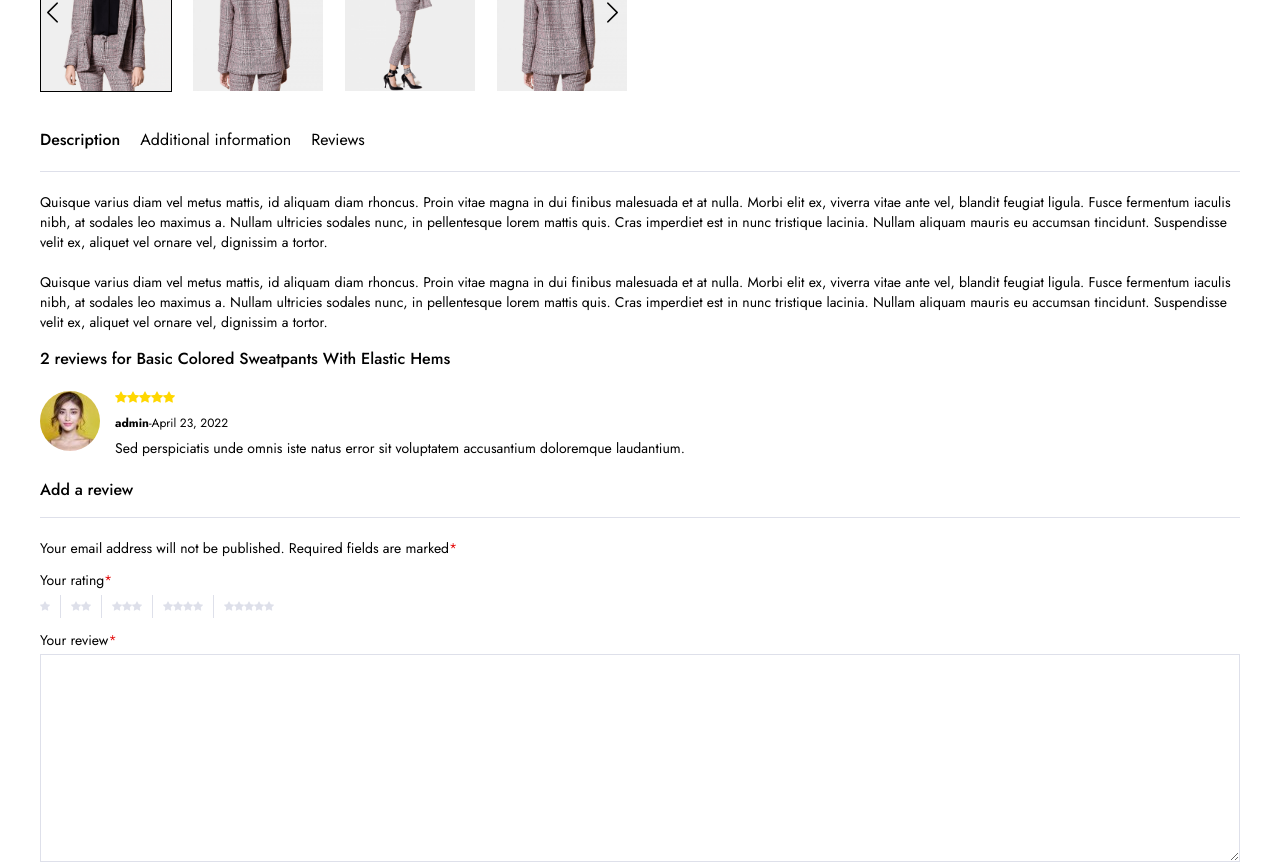
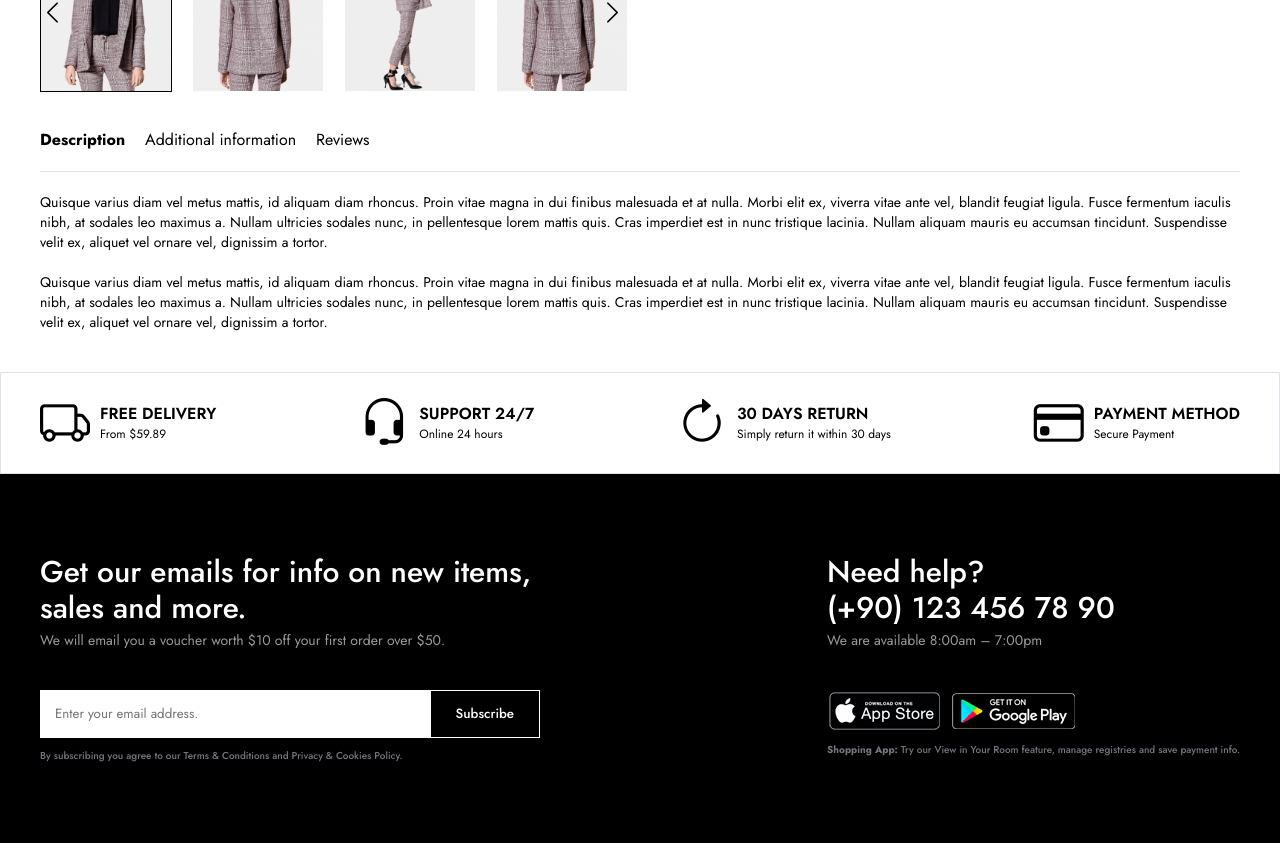
Before and after one commit to azizozkrcdg/MERN-STACK-E-COMMERCE, a React (Vite) app in the folder frontend/: page / in a window 1280 px wide. Shown: the part 1020-1883 px from the top of the page. Built offline with nearby package versions, Linux system fonts and the light colour scheme.

Commit message:
Frontend - useState is used for tab switching

```diff
--- a/frontend/src/components/Layout/ProtuctDetails/Tabs/Tabs.css
+++ b/frontend/src/components/Layout/ProtuctDetails/Tabs/Tabs.css
@@ -18,7 +18,7 @@
 }
 
 .single-tabs .tab-list a.active {
-  font-weight: 500;
+  font-weight: 750;
 }
 
 .single-tabs .tab-panel-descriptions {
--- a/frontend/src/components/Layout/ProtuctDetails/Tabs/Tabs.jsx
+++ b/frontend/src/components/Layout/ProtuctDetails/Tabs/Tabs.jsx
@@ -1,28 +1,37 @@
+import { useState } from "react";
 import Reviews from "../../Reviews/Reviews";
 import "./Tabs.css";
 
 const Tabs = () => {
+
+  const [activeTab, setActiveTab] = useState("desc");
+
+  const handleTabClick = (e, tab) => {
+    e.preventDefault();
+    setActiveTab(tab);
+  }
+
   return (
     <div className="single-tabs">
       <ul className="tab-list">
         <li>
-          <a href="#" className="tab-button active" data-id="desc">
+          <a href="#" className={`tab-button ${activeTab === "desc" ? "active":""}`} onClick={(e) => handleTabClick(e, "desc")}>
             Description
           </a>
         </li>
         <li>
-          <a href="#" className="tab-button" data-id="info">
+          <a href="#" className={`tab-button ${activeTab === "info" ? "active":""}`} onClick={(e) => handleTabClick(e, "info")}>
             Additional information
           </a>
         </li>
         <li>
-          <a href="#" className="tab-button" data-id="reviews">
+          <a href="#" className={`tab-button ${activeTab === "reviews" ? "active":""}`} onClick={(e) => handleTabClick(e, "reviews")}>
             Reviews
           </a>
         </li>
       </ul>
       <div className="tab-panel">
-        <div className="tab-panel-descriptions content active" id="desc">
+        <div className={`tab-panel-descriptions content ${activeTab === "desc" ? "active":""}`} id="desc">
           <p>
             Quisque varius diam vel metus mattis, id aliquam diam rhoncus. Proin
             vitae magna in dui finibus malesuada et at nulla. Morbi elit ex,
@@ -43,7 +52,7 @@ const Tabs = () => {
             Suspendisse velit ex, aliquet vel ornare vel, dignissim a tortor.
           </p>
         </div>
-        <div className="tab-panel-information content" id="info">
+        <div className={`tab-panel-information content ${activeTab === "info" ? "active":""}`} id="info">
           <h3>Additional information</h3>
           <table>
             <tbody>
@@ -65,7 +74,7 @@ const Tabs = () => {
             </tbody>
           </table>
         </div>
-        <Reviews />
+        <Reviews active={activeTab === "reviews" ? "content active":"content"} />
       </div>
     </div>
   );
--- a/frontend/src/components/Layout/Reviews/Reviews.jsx
+++ b/frontend/src/components/Layout/Reviews/Reviews.jsx
@@ -1,10 +1,11 @@
-import "./Reviews.css";
 import ReviewsForm from "./ReviewsForm";
 import ReviewsItem from "./ReviewsItem";
+import PropTypes from "prop-types";
+import "./Reviews.css";
 
-const Reviews = () => {
+const Reviews = ({active}) => {
   return (
-    <div className="tab-panel-reviews">
+    <div className={`tab-panel-reviews ${active}`}>
       <h3>2 reviews for Basic Colored Sweatpants With Elastic Hems</h3>
       <div className="comments">
         <ol className="comment-list">
@@ -21,4 +22,8 @@ const Reviews = () => {
   );
 };
 
+Reviews.propTypes = {
+  active : PropTypes.string
+};
+
 export default Reviews;
```
